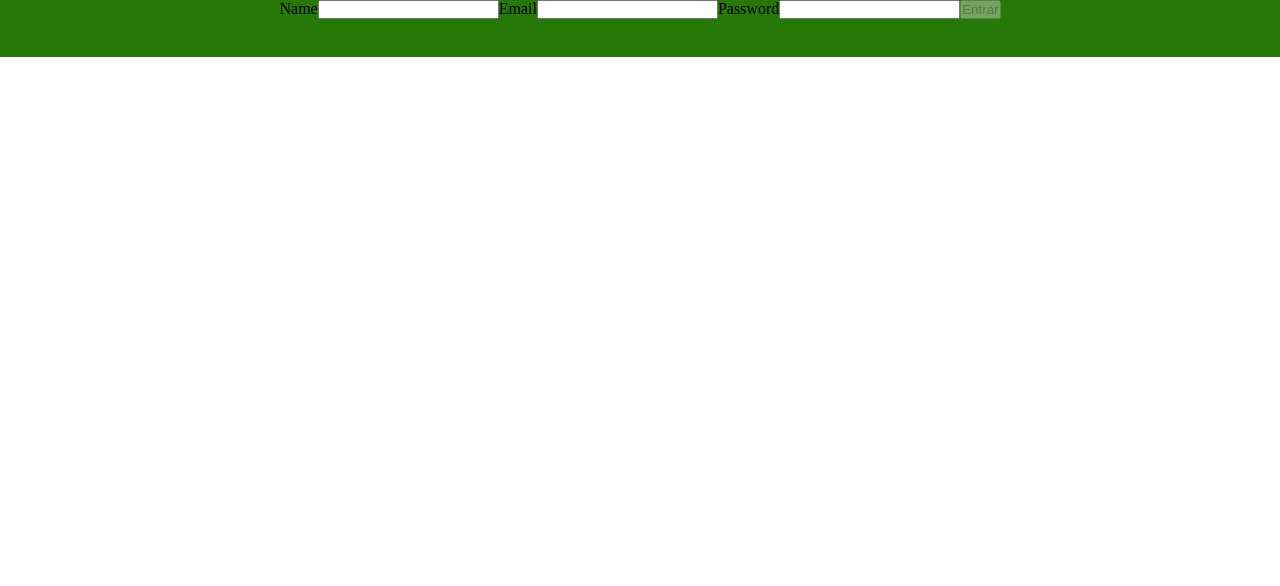
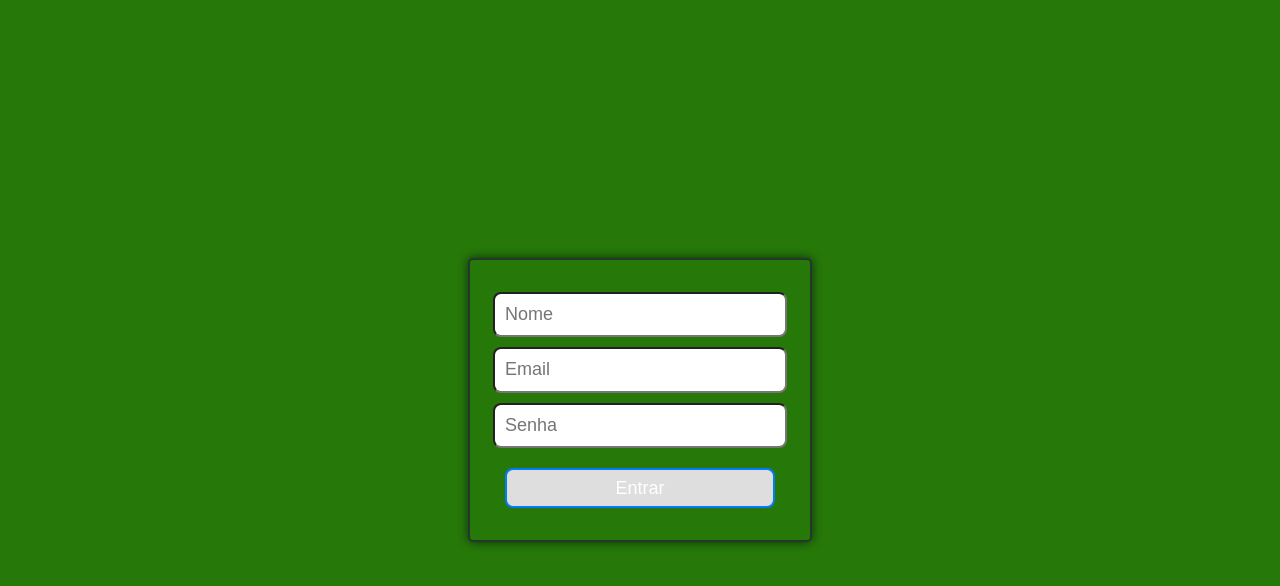
Before and after one commit to joaoAndradeJr/revisao-react-t40, a React (Vite) app: page / in a window 1280 px wide. Shown: the top 586 px of the page. Built offline with nearby package versions, Linux system fonts and the light colour scheme.

Commit message:
add: login page css

```diff
--- a/src/components/Button.tsx
+++ b/src/components/Button.tsx
@@ -1,13 +1,14 @@
-import { ButtonProps } from '../utils';
+import { ButtonProps } from '../types';
 
 export default function Button({
-  type = 'button', onClick = () => {}, disabled = false, value,
+  type = 'button', onClick = () => {}, disabled = false, value, className = '',
 }: ButtonProps) {
   return (
     <button
       type={ type }
       onClick={ onClick }
       disabled={ disabled }
+      className={ className }
     >
       { value }
     </button>
--- a/src/components/Input.tsx
+++ b/src/components/Input.tsx
@@ -1,15 +1,16 @@
-import { InputProps } from '../utils';
+import { InputProps } from '../types';
 
-export default function Input({ type = 'text', value, onChange, label }: InputProps) {
+export default function Input({
+  type = 'text', value, onChange, id, placeholder = '', className = '',
+}: InputProps) {
   return (
-    <label htmlFor={ label }>
-      { label }
     <input
       type={ type }
       value={ value }
       onChange={ onChange }
-      id={ label }
-      />
-    </label>
+      id={ id }
+      placeholder={ placeholder }
+      className={ className }
+    />
   );
 }
--- /dev/null
+++ b/src/css/Login.css
@@ -0,0 +1,47 @@
+.login-page-container {
+  align-items: center;
+  display: flex;
+  flex-direction: column;
+  height: 100vh;
+  justify-content: center;
+}
+
+.login-form {
+  align-items: center;
+  border: 2px solid #243729;
+  border-radius: 5px;
+  box-shadow: #0c2c15 0 0 10px;
+  display: flex;
+  flex-direction: column;
+  height: 30vh;
+  justify-content: center;
+  padding: 20px;
+  width: 100%;
+}
+
+.input-login {
+  border-radius: 8px;
+  font-size: large;
+  line-height: 2.6rem;
+  margin-bottom: 10px;
+  padding: 0 10px;
+  width: 90%;
+}
+
+.login-button {
+  background-color: #007bff;
+  border: none;
+  border-radius: 8px;
+  color: #fff;
+  cursor: pointer;
+  font-size: large;
+  height: 40px;
+  margin-top: 10px;
+  width: 90%;
+}
+
+.login-button:disabled {
+  background-color: #dfdede;
+  border: 2px solid #007bff;
+  cursor: not-allowed;
+}
--- a/src/pages/Login.tsx
+++ b/src/pages/Login.tsx
@@ -1,9 +1,10 @@
 import React, { useState } from 'react';
 import Input from '../components/Input';
-import { initialState } from '../utils';
+import { initialState } from '../types';
 import Button from '../components/Button';
 import { useNavigate } from 'react-router-dom';
 import { validEmail } from '../utils/validations';
+import '../css/Login.css';
 
 export default function Login() {
   const [state, setState] = useState(initialState);
@@ -11,7 +12,7 @@ export default function Login() {
 
   const handleChange = (e: React.ChangeEvent<HTMLInputElement>) => {
     const { id, value } = e.target;
-    setState({ ...state, [id.toLocaleLowerCase()]: value });
+    setState({ ...state, [id]: value });
   };
 
   const shouldDisableButton = () => {
@@ -27,28 +28,37 @@ export default function Login() {
   };
 
   return (
-    <form>
+    <main className="login-page-container">
+      <form className="login-form">
         <Input
           value={ state.name }
           onChange={ handleChange }
-        label="Name"
+          id="name"
+          placeholder="Nome"
+          className="input-login"
         />
         <Input
           value={ state.email }
           onChange={ handleChange }
-        label="Email"
+          id="email"
+          placeholder="Email"
+          className="input-login"
         />
         <Input
           value={ state.password }
           type="password"
           onChange={ handleChange }
-        label="Password"
+          id="password"
+          placeholder="Senha"
+          className="input-login"
         />
         <Button
           value="Entrar"
           onClick={ handleClick }
           disabled={ shouldDisableButton() }
+          className="login-button"
         />
       </form>
+    </main>
   );
 }
--- a/src/types.ts
+++ b/src/types.ts
@@ -18,3 +18,26 @@ export type MoviesProps = {
     setLoading: React.Dispatch<React.SetStateAction<boolean>>;
   };
 };
+
+export const initialState = {
+  name: '',
+  email: '',
+  password: '',
+};
+
+export type ButtonProps = {
+  type?: 'button' | 'submit' | 'reset';
+  onClick?: () => void;
+  disabled?: boolean;
+  value: string;
+  className?: string;
+};
+
+export type InputProps = {
+  type?: string;
+  value: string;
+  onChange: React.ChangeEventHandler<HTMLInputElement>;
+  id: string;
+  placeholder?: string;
+  className?: string;
+};
--- a/src/utils/index.ts
+++ /dev/null
@@ -1,19 +0,0 @@
-export const initialState = {
-  name: '',
-  email: '',
-  password: '',
-};
-
-export type ButtonProps = {
-  type?: 'button' | 'submit' | 'reset';
-  onClick?: () => void;
-  disabled?: boolean;
-  value: string;
-};
-
-export type InputProps = {
-  type?: string;
-  value: string;
-  onChange: React.ChangeEventHandler<HTMLInputElement>;
-  label: string;
-};
```
Lines whose indentation alone changed are shown as unchanged.
